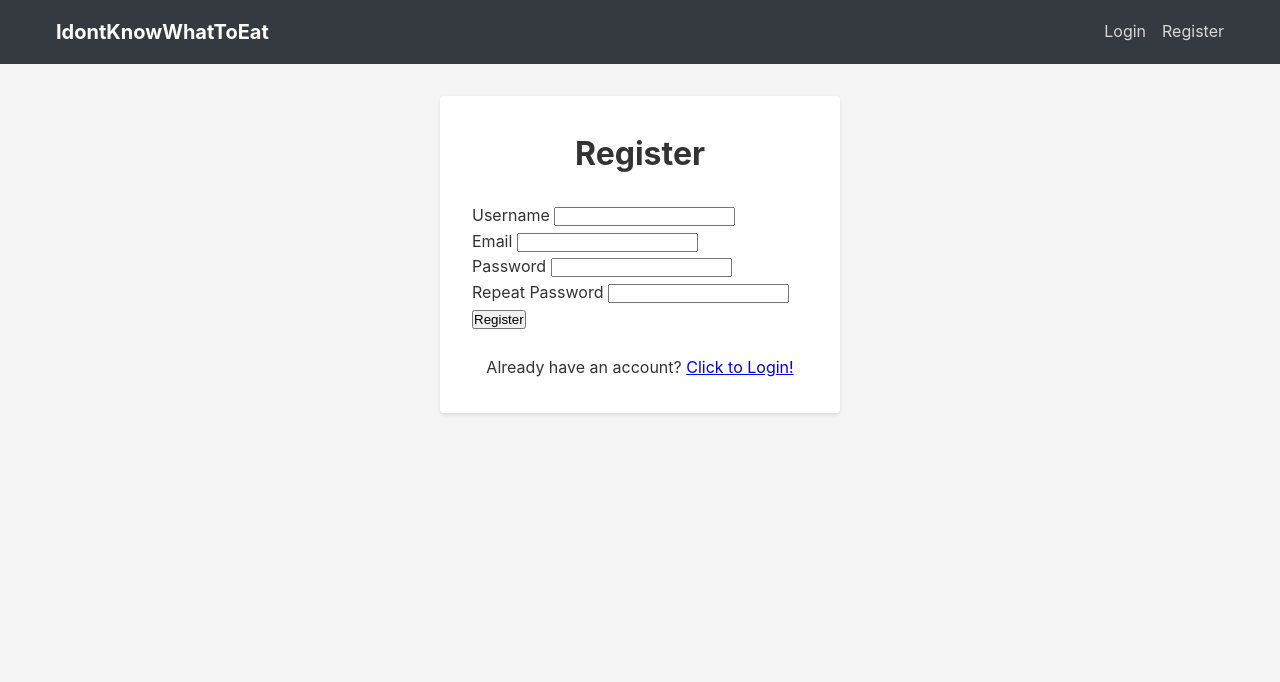
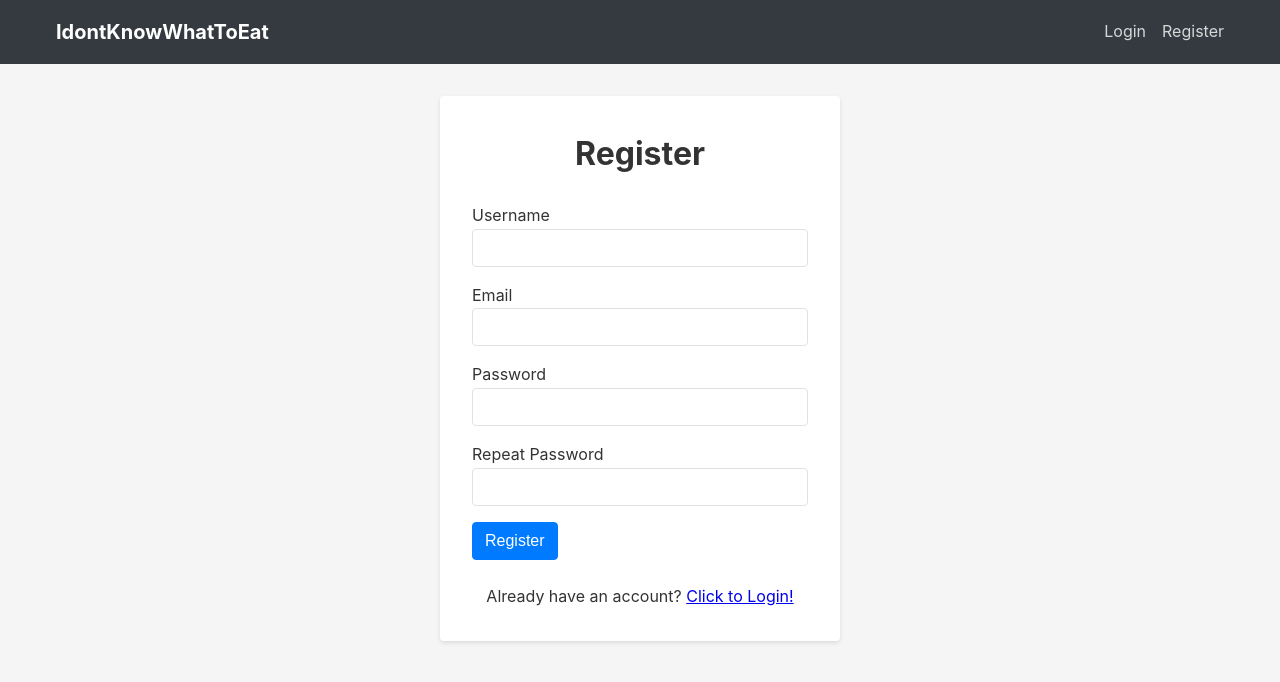
Before and after one commit to billbaord/WhatToEat, a Flask app: page /register in a window 1280 px wide. Shown: the top 682 px of the page. Run offline with Flask 3, Linux system fonts and the light colour scheme.

Commit message:
CSS - Recipe Form Adds-on
Added even more CSS that makes form fields look neat and full-width, with some space between each one. It also styles buttons, giving the main one a blue color that changes slightly when you hover over it :D

```diff
--- a/app/static/css/styles.css
+++ b/app/static/css/styles.css
@@ -181,3 +181,47 @@ body {
         flex-direction: column;
     }
 }
+
+/* Forms */
+.form-group {
+    margin-bottom: 1rem;
+}
+
+.form-control {
+    display: block;
+    width: 100%;
+    padding: 0.375rem 0.75rem;
+    font-size: 1rem;
+    line-height: 1.5;
+    color: #495057;
+    background-color: #fff;
+    border: 1px solid var(--border-color);
+    border-radius: 0.25rem;
+}
+
+.btn {
+    display: inline-block;
+    font-weight: 400;
+    text-align: center;
+    white-space: nowrap;
+    vertical-align: middle;
+    user-select: none;
+    border: 1px solid transparent;
+    padding: 0.375rem 0.75rem;
+    font-size: 1rem;
+    line-height: 1.5;
+    border-radius: 0.25rem;
+    cursor: pointer;
+    transition: background-color 0.15s ease-in-out, border-color 0.15s ease-in-out;
+}
+
+.btn-primary {
+    color: #fff;
+    background-color: var(--primary-color);
+    border-color: var(--primary-color);
+}
+
+.btn-primary:hover {
+    background-color: #0069d9;
+    border-color: #0062cc;
+}
```
